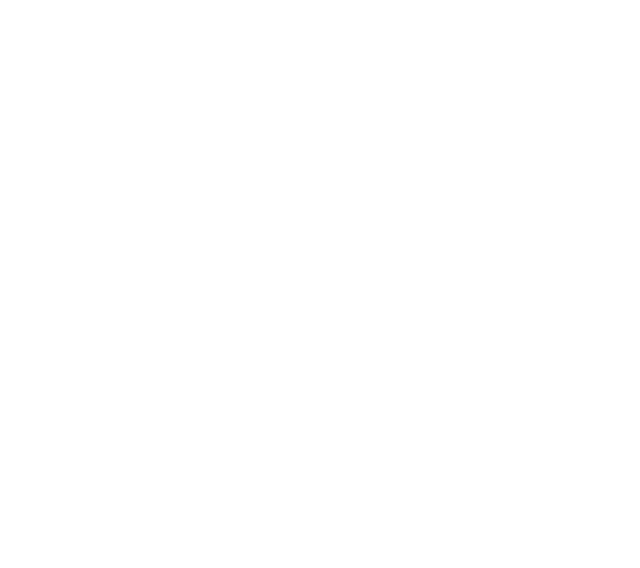
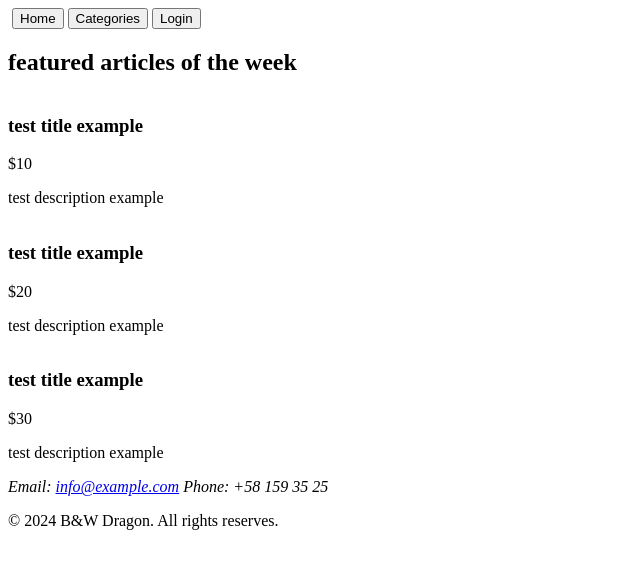
Before and after one commit to AugustoSaturno/marketplace, a plain HTML site: page index.html in a window 1280 px wide. Shown: the whole page, without its empty margins (0-640 px from the left). Drawn offline with Linux system fonts and the light colour scheme.

Commit message:
Feat: Made header, body and footer

```diff
--- a/index.html
+++ b/index.html
@@ -5,6 +5,42 @@
     <title>B&W Dragon</title>
 </head>
 <body>
-
+    <header>
+        <img src="" alt="">
+        <button>Home</button>
+        <button>Categories</button>
+        <button>Login</button>
+    </header>
+    <main>
+        <h2>featured articles of the week</h2>
+        <section>
+            <div>
+                <img src="" alt="">
+                <h3>test title example</h3>
+                <p>$10</p>
+                <p>test description example</p>
+            </div>
+            <div>
+                <img src="" alt="">
+                <h3>test title example</h3>
+                <p>$20</p>
+                <p>test description example</p>
+            </div>
+            <div>
+                <img src="" alt="">
+                <h3>test title example</h3>
+                <p>$30</p>
+                <p>test description example</p>
+            </div>
+        </section>
+    </main>
+    <footer>
+        <img src="" alt="">
+        <address>
+            Email: <a href="mailto:info@example.com">info@example.com</a>
+            Phone: +58 159 35 25
+        </address>
+        <p>&copy; 2024 B&W Dragon. All rights reserves.</p>
+    </footer>
 </body>
 </html>
```
